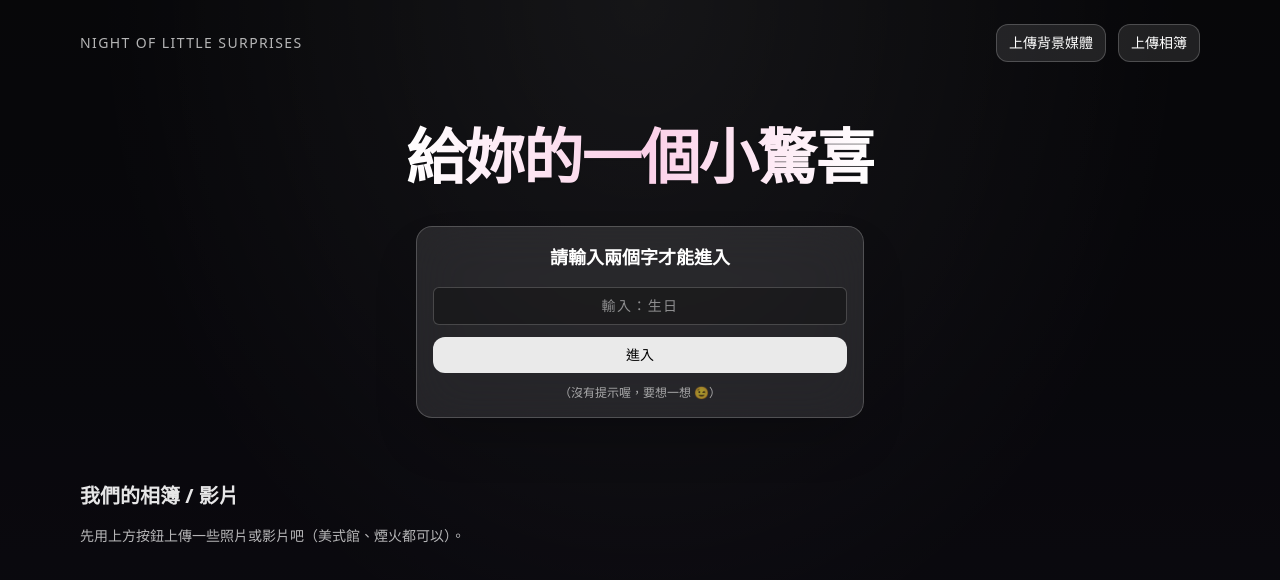
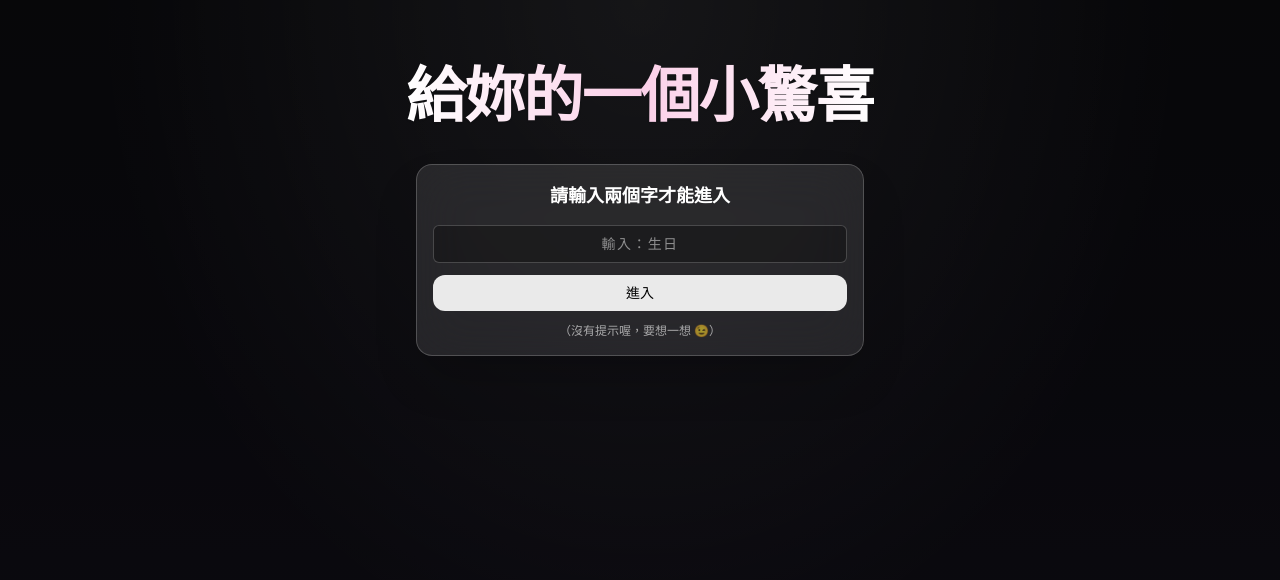
Before and after one commit to cabeechen/romance-surprise, a Next.js app: page /romance in a window 1280 px wide. Shown: the top 580 px of the page. Built offline with nearby package versions, Linux system fonts and the light colour scheme.

Commit message:
tweak: 更新樣式與文案

```diff
--- a/app/romance/RomanceSurprisePage.jsx
+++ b/app/romance/RomanceSurprisePage.jsx
@@ -90,26 +90,10 @@ function useFireworks() {
 }
 
 export default function RomanceSurprisePage() {
-  // 密碼改為兩個字：生日
   const PASSWORD = "1211";
   const [text, setText] = useState("");
   const [unlocked, setUnlocked] = useState(false);
 
-  // 背景媒體與輪播
-  const [bgMedia, setBgMedia] = useState([]);
-  const [bgIndex, setBgIndex] = useState(0);
-  const [autoPlay, setAutoPlay] = useState(true);
-  const currentBg = bgMedia[bgIndex];
-  useEffect(() => {
-    if (bgMedia.length === 0 || !autoPlay) return;
-    const id = setInterval(() => setBgIndex((i) => (i + 1) % bgMedia.length), 4000);
-    return () => clearInterval(id);
-  }, [bgMedia, autoPlay]);
-
-  // 相簿
-  const [gallery, setGallery] = useState([]);
-
-  // 煙火 + 打字機
   const { canvasRef, launch } = useFireworks();
   const [showMsg, setShowMsg] = useState(false);
   const message =
@@ -117,46 +101,14 @@ export default function RomanceSurprisePage() {
     "都讓我更確定：把日常過成儀式，不需要理由，因為妳就是我想珍惜的理由。";
   const typed = useTypewriter(message, 26, showMsg);
 
-  const bgStyle = useMemo(() => {
-    if (currentBg && currentBg.type?.startsWith("image")) {
-      return { backgroundImage: `url(${currentBg.url})` };
-    }
-    return {};
-  }, [currentBg]);
-
   return (
     <div className="relative min-h-screen w-full text-white bg-gradient-to-b from-[#0b0b0f] via-[#0e0d14] to-[#14121c]">
-      {/* 背景媒體 */}
-      {currentBg?.type?.startsWith("video") ? (
-        <video src={currentBg.url} className="absolute inset-0 w-full h-full object-cover opacity-60" autoPlay loop muted playsInline />
-      ) : (
-        <div className="absolute inset-0 bg-cover bg-center opacity-60" style={bgStyle} />
-      )}
+      {/* 背景效果 */}
       <div className="absolute inset-0 bg-[radial-gradient(ellipse_at_top,rgba(255,255,255,0.10),transparent_60%)]" />
       <div className="absolute inset-0 bg-black/40" />
 
       {/* 煙火 */}
       <canvas ref={canvasRef} className="absolute inset-0 w-full h-full pointer-events-none" />
-
-      {/* 頂部工具列 */}
-      <div className="relative z-20 max-w-6xl mx-auto px-4 pt-6 flex items-center justify-between">
-        <div className="text-sm tracking-widest uppercase text-white/70">Night of Little Surprises</div>
-        <div className="flex items-center gap-3">
-          <label className="inline-flex">
-            <Input type="file" multiple accept="image/*,video/*" className="hidden" onChange={(e) => setBgMedia(filesToUrls(e.target.files))} />
-            <Button variant="secondary" className="rounded-xl">上傳背景媒體</Button>
-          </label>
-          <label className="inline-flex">
-            <Input type="file" multiple accept="image/*,video/*" className="hidden" onChange={(e) => setGallery(filesToUrls(e.target.files))} />
-            <Button variant="secondary" className="rounded-xl">上傳相簿</Button>
-          </label>
-          {bgMedia.length > 1 && (
-            <Button variant="outline" className="rounded-xl" onClick={() => setAutoPlay((v) => !v)}>
-              {autoPlay ? "暫停輪播" : "啟動輪播"}
-            </Button>
-          )}
-        </div>
-      </div>
 
       {/* Hero / 密碼區 */}
       <div className="relative z-10 max-w-4xl mx-auto px-4 py-16">
@@ -202,27 +154,6 @@ export default function RomanceSurprisePage() {
           </div>
         )}
       </div>
-
-      {/* 相簿 */}
-      <div className="relative z-10 max-w-6xl mx-auto px-4 pb-24">
-        <h2 className="text-xl mb-4 font-semibold text-white/90">我們的相簿 / 影片</h2>
-        {gallery.length === 0 ? (
-          <p className="text-white/70 text-sm">先用上方按鈕上傳一些照片或影片吧（美式館、煙火都可以）。</p>
-        ) : (
-          <div className="grid grid-cols-2 md:grid-cols-3 lg:grid-cols-4 gap-4">
-            {gallery.map((g, idx) => (
-              <div key={idx} className="group relative overflow-hidden rounded-2xl border border-white/10 bg-white/5 shadow transition-transform duration-200 hover:scale-[1.02]">
-                {g.type?.startsWith("video") ? (
-                  <video src={g.url} controls className="w-full h-44 object-cover" playsInline />
-                ) : (
-                  <img src={g.url} alt={g.name} className="w-full h-44 object-cover" />
-                )}
-                <div className="pointer-events-none absolute inset-0 bg-gradient-to-t from-black/30 to-transparent opacity-0 group-hover:opacity-100 transition-opacity" />
-              </div>
-            ))}
-          </div>
-        )}
-      </div>
     </div>
   );
 }
```
